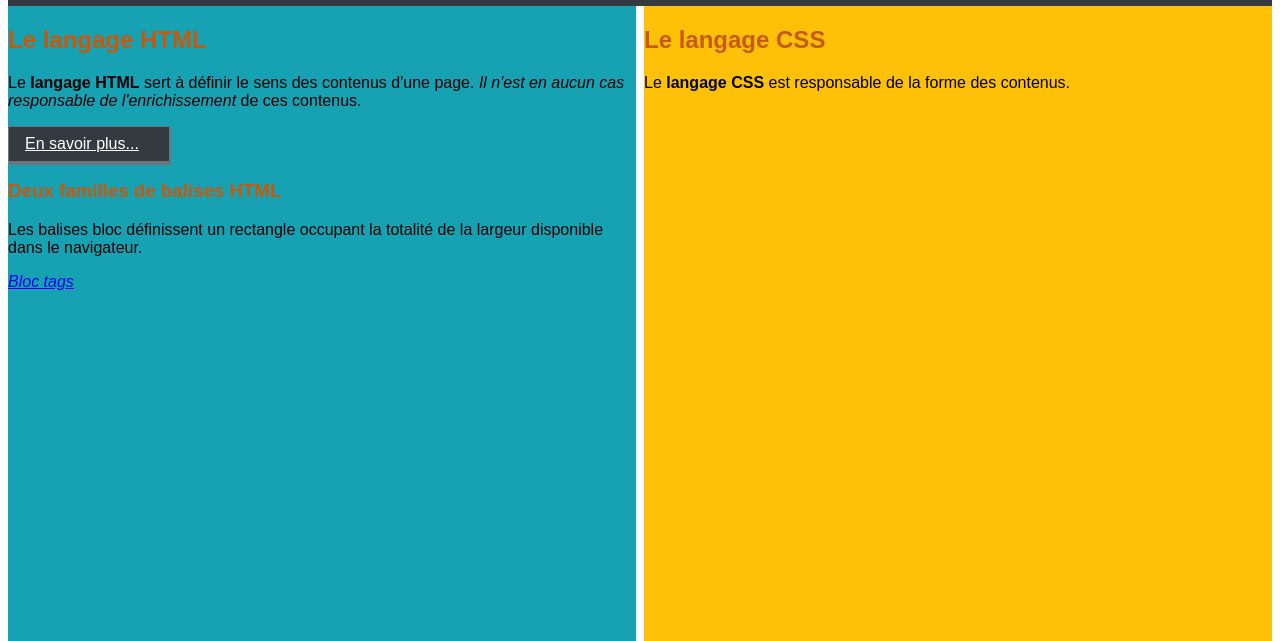
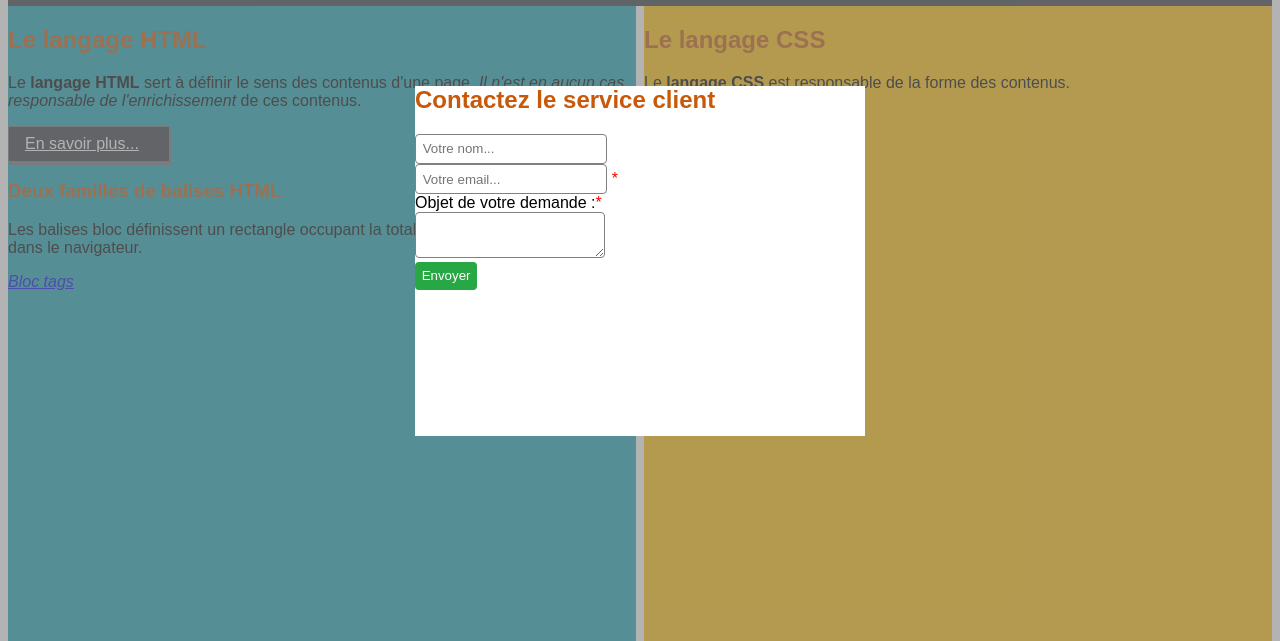
Before and after one commit to Ghislaine34/init_html, a plain HTML site: page index.html in a window 1280 px wide. Shown: the part 159-800 px from the top of the page. Drawn offline with Linux system fonts and the light colour scheme; files whose address does not match are found by name.

Commit message:
add fenetre contact

```diff
--- a/assets/css/forms.css
+++ b/assets/css/forms.css
@@ -8,7 +8,7 @@
 /**
 *input design
 **/
-input{
+input,textarea{
     border-radius:0.3em;
     padding:.5em;
     border: solid 1px rgb(128,128,128);
--- a/assets/css/styles.css
+++ b/assets/css/styles.css
@@ -146,3 +146,23 @@ footer.bg-dark ul, footer.bg-light ul{
 span[class^="icon-"]{
     margin-right: 0.3em;
 }
+/**
+*Modal design
+**/
+.outer-modal{
+    position: fixed;/**C'est moi qui decide de l'endroit où lacer l'élément**/
+    top:0;
+    left:0;
+    height: 100%;
+    width: 100%;
+    background-color: rgba(128,128,128,0.6);
+}
+.inner-modal{
+    position: relative;
+    background-color: var(--light);
+    width: 450px;
+    height: 350px;
+    margin: 0 auto;
+    top: 50%;
+    transform: translateY(-50%);
+}
--- a/index.html
+++ b/index.html
@@ -4,7 +4,7 @@
     <head>
         <meta charset="utf-8">
         <!-- Définition des règles de media-->
-        <meta name="viewport" content="width=device-width,initial-scale=1.0,maximum-scale=1.0,user-scalable=no">
+        <meta name="viewport" content="width=device-width,initial-scale=2.0,maximum-scale=2.0,user-scalable=no">
         <title>Découvrir le HTML</title>
         <link href="./assets/css/styles.css" rel="stylesheet">
         <link href="./assets/css/layout.css" rel="stylesheet">
@@ -87,6 +87,8 @@
         <!--Template pour l'affichage du formulaire de contact-->
         <!--<template id="form-template">-->
             <!--form c'est un ensemble de champs(ou contrôles de formulaire)-->
+            <div class="outer-modal">
+                <div class="inner-modal">
                     <h2>Contactez le service client</h2>
                     <form>
                         <div>
@@ -96,14 +98,15 @@
                             <input type="email" name="email-ctrl" id="email-ctrl" placeholder="Votre email..." required>
                         </div>
                         <div>
-                    <label class="required">Objet de votre demande :</label>
+                            <label class="required">Objet de votre demande :</label><br>
                             <textarea name="object-ctrl" id="object-ctrl"></textarea>
                         </div>
                         <div>
                             <button id="send-btn" type="submit">Envoyer</button>
                         </div>
                     </form>
-
+                </div>
+            </div>
         <!--</template>-->
         <!--fin du template pour l'affichage du formulaire de contact-->
     </body>
```
Lines whose indentation alone changed are shown as unchanged.
